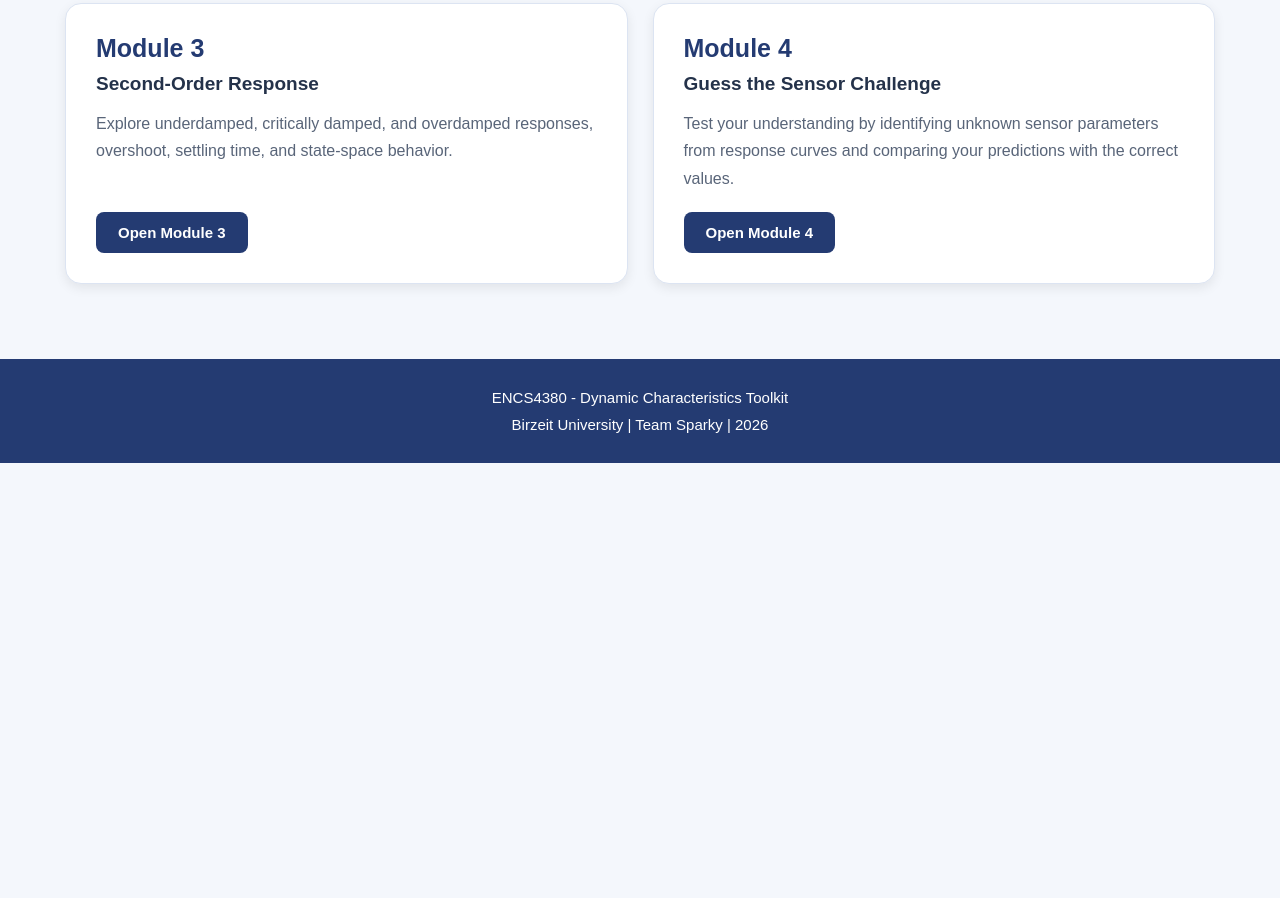
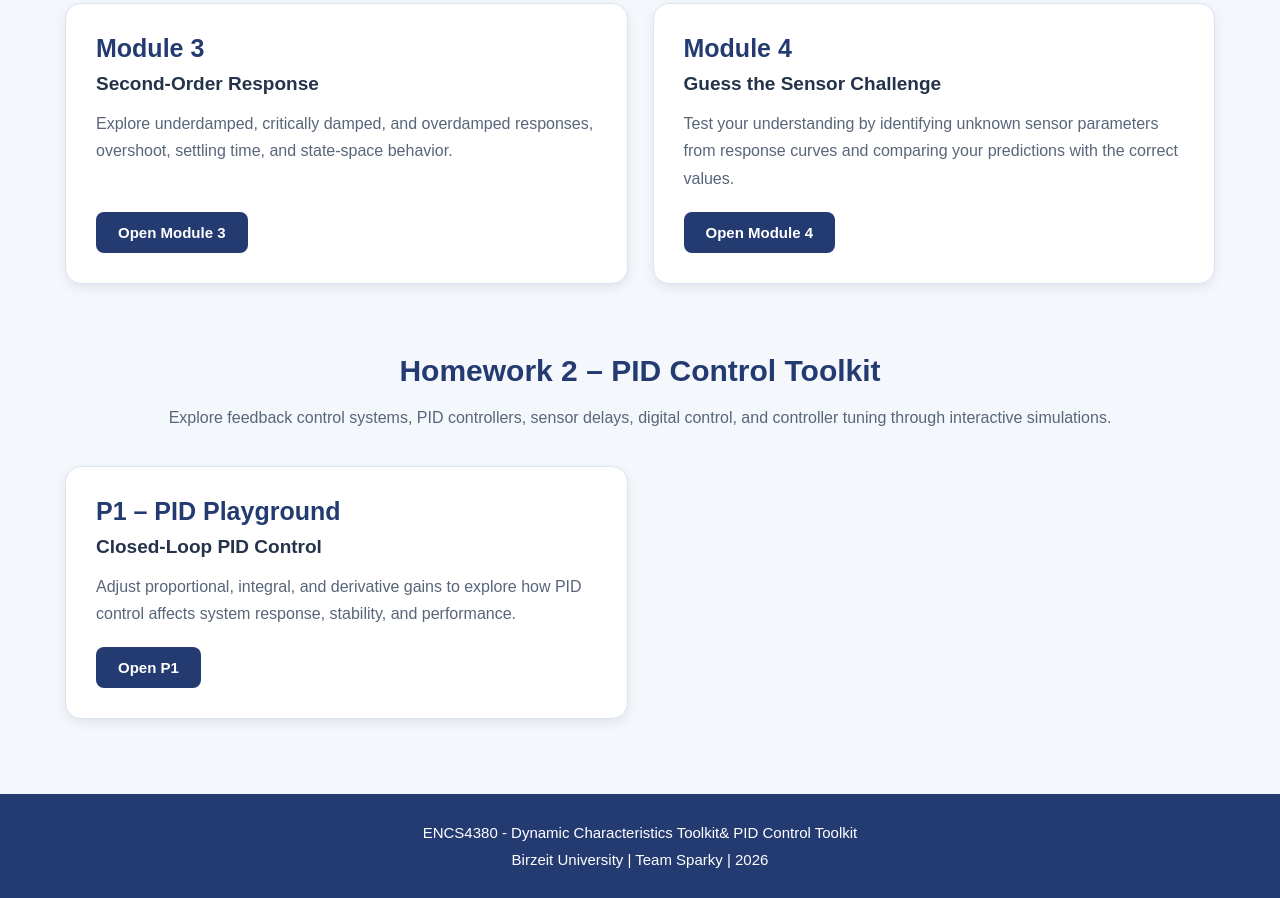
Before and after one commit to AseelNakhleh/encs4380-dynamics-sparky, a plain HTML site: page index.html in a window 1280 px wide. Shown: the part 722-1620 px from the top of the page. Before the commit the page ends 1185 px from the top, so only its background shows below. Drawn offline with Linux system fonts and the light colour scheme.

Commit message:
Update index.html

```diff
--- a/index.html
+++ b/index.html
@@ -303,12 +303,11 @@
 
         </div>
 
-        <h1>Dynamic Characteristics Toolkit</h1>
-
+<h1>Dynamic Characteristics & PID Control Toolkit</h1>
         <p>
             ENCS4380 - Interfacing Techniques
             <br>
-            Birzeit University - Homework 1
+            Birzeit University - Homework 1 & 2
         </p>
 
     </header>
@@ -320,7 +319,7 @@
 
         <div class="intro">
 
-            <h2>Explore the Four Modules</h2>
+            <h2>Homework 1 – Dynamic Characteristics</h2>
 
             <p>
                 This interactive toolkit demonstrates
@@ -434,6 +433,48 @@
 
         </div>
 
+                <!-- Homework 2 Section -->
+
+        <div class="intro" style="margin-top: 70px;">
+
+            <h2>Homework 2 – PID Control Toolkit</h2>
+
+            <p>
+                Explore feedback control systems,
+                PID controllers, sensor delays,
+                digital control, and controller tuning
+                through interactive simulations.
+            </p>
+
+        </div>
+
+        <div class="modules">
+
+            <!-- P1 -->
+
+            <div class="card">
+
+                <h3>P1 – PID Playground</h3>
+
+                <h4>Closed-Loop PID Control</h4>
+
+                <p>
+                    Adjust proportional, integral,
+                    and derivative gains to explore
+                    how PID control affects system
+                    response, stability, and performance.
+                </p>
+
+                <a
+                  href="Homework2/AseelNakhleh1230736_P1/P1.html"
+                  class="button">
+                    Open P1
+                </a>
+
+            </div>
+
+        </div>
+
     </main>
 
 
@@ -442,7 +483,7 @@
     <footer>
 
         <p>
-            ENCS4380 - Dynamic Characteristics Toolkit
+            ENCS4380 - Dynamic Characteristics Toolkit& PID Control Toolkit
             <br>
             Birzeit University | Team Sparky | 2026
         </p>
```
